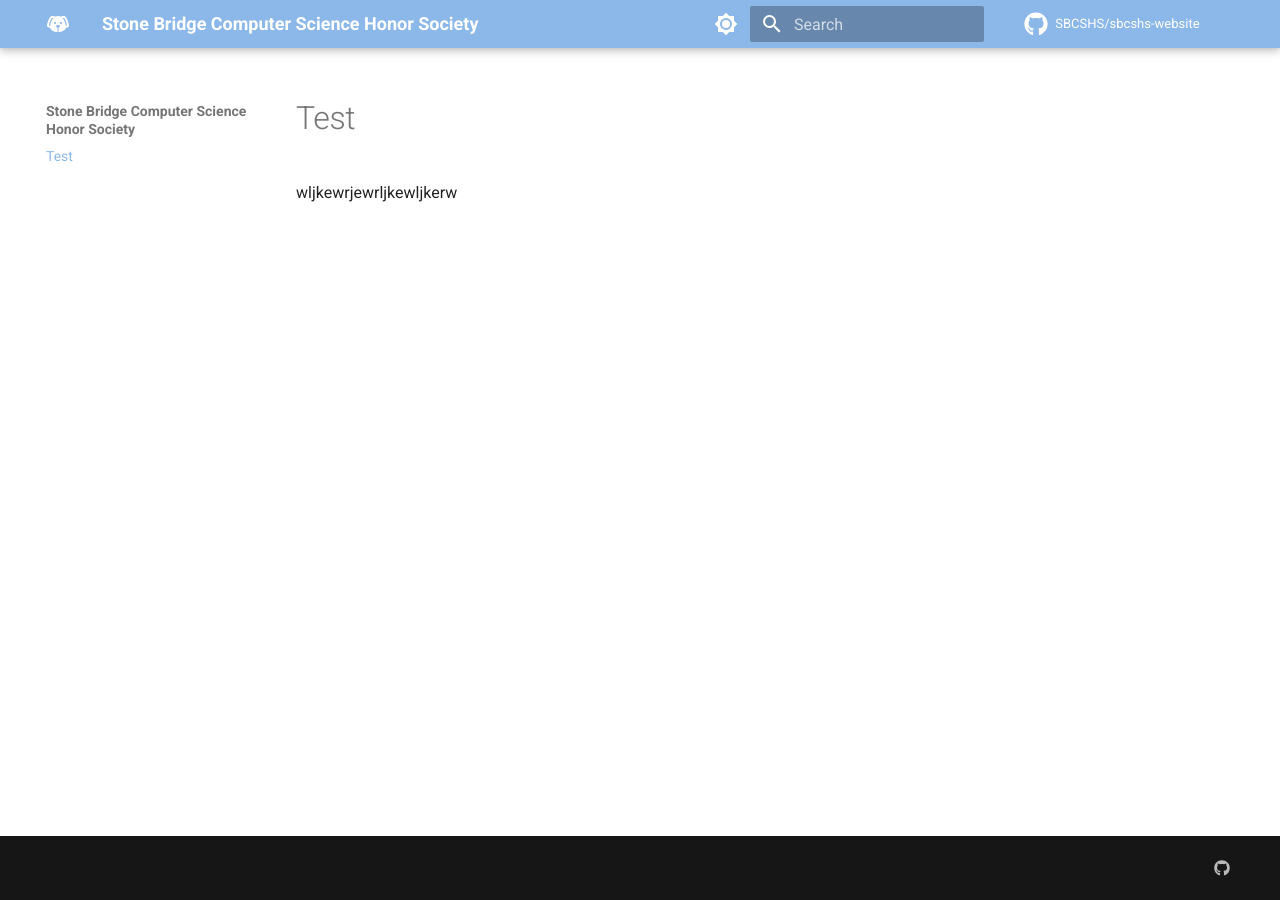
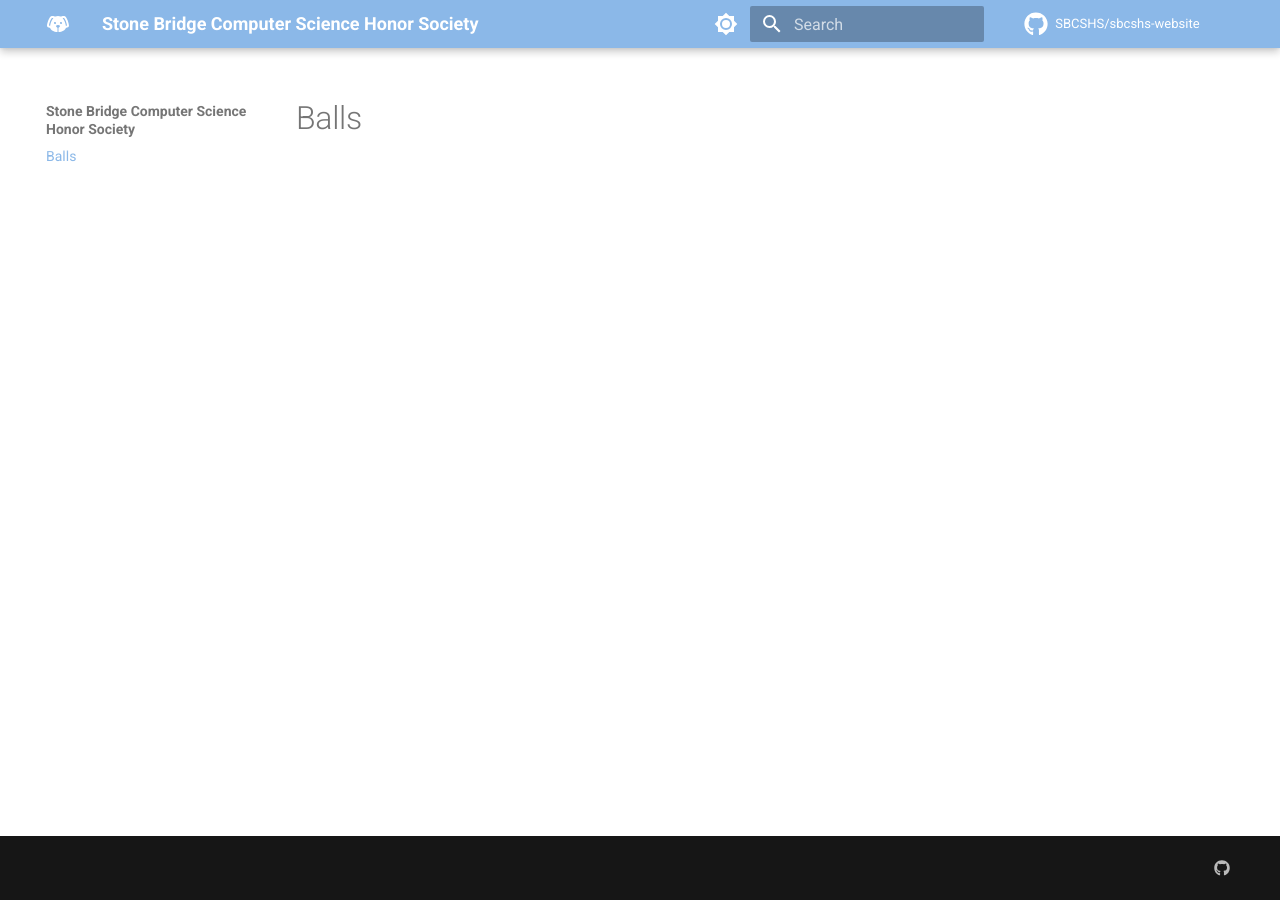
Before and after one commit to SBCSHS/sbcshs-website, an MkDocs documentation site: the page built from docs/index.md, in a window 1280 px wide. Built offline with MkDocs 1.6.1 and Material for MkDocs 9.7.7, drawn with Linux system fonts in a browser that asks for light colours; comment, search, counter and statistics services are not loaded.

Commit message:
Update index.md

```diff
--- a/docs/index.md
+++ b/docs/index.md
@@ -1,2 +1 @@
-# Test
-wljkewrjewrljkewljkerw
+# Balls
```
